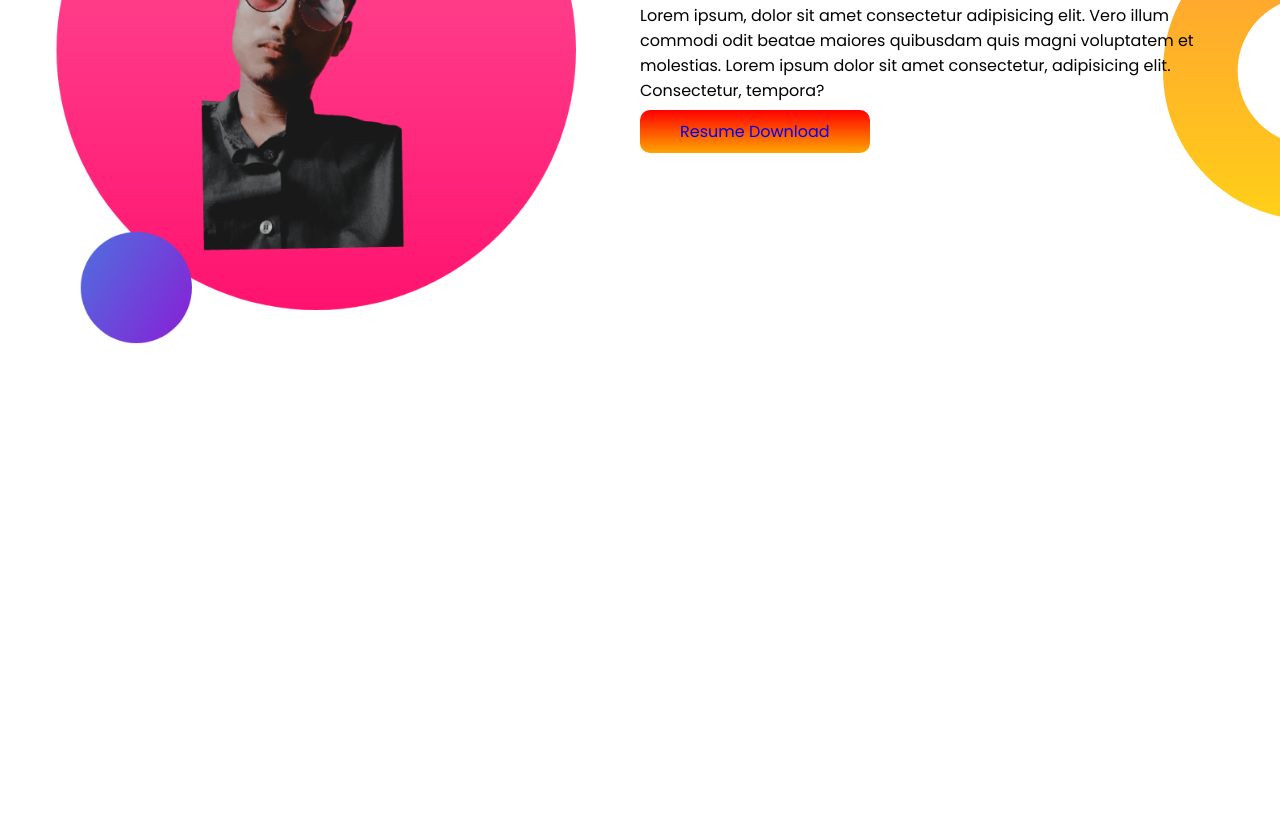
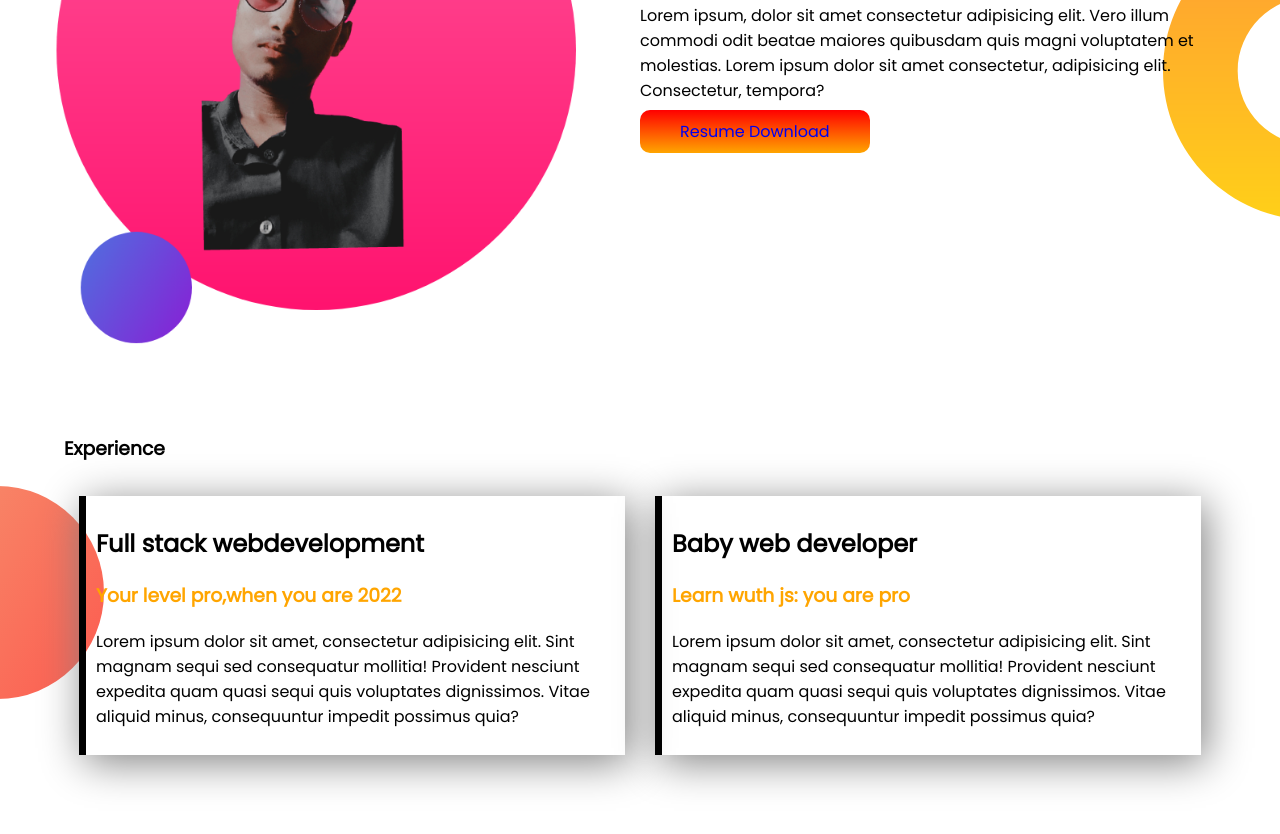
Before and after one commit to Arifur1638/professional-portfolio, a plain HTML site: page index.html in a window 1280 px wide. Shown: the part 933-1767 px from the top of the page. Before the commit the page ends 1284 px from the top, so only its background shows below. Drawn offline with Linux system fonts and the light colour scheme.

Commit message:
experience area

```diff
--- a/index.html
+++ b/index.html
@@ -34,8 +34,25 @@
     <h2>Become a Webdeveloper</h2>
     <p> Lorem ipsum, dolor sit amet consectetur adipisicing elit. Vero illum commodi odit beatae maiores quibusdam quis magni voluptatem et molestias. Lorem ipsum dolor sit amet consectetur, adipisicing elit. Consectetur, tempora?</p>
     <a class="linkcolor" href="https://Drive.google.com">Resume Download</a>
+    </div>
+</section>
 
-</div>
+<section id="experiencearea">
+    <h3>Experience</h3>
+   <div class="experience-area-part">
+    <div id="fullstack">
+        <h2>Full stack webdevelopment</h2>
+        <h3>Your level pro,when you are 2022</h3>
+        <p>Lorem ipsum dolor sit amet, consectetur adipisicing elit. Sint magnam sequi sed consequatur mollitia! Provident nesciunt expedita quam quasi sequi quis voluptates dignissimos. Vitae aliquid minus, consequuntur impedit possimus quia?</p>
+
+     </div>
+     <div id="baby">
+         <h2>Baby web developer</h2>
+         <h3>Learn wuth js: you are pro</h3>
+         <p>Lorem ipsum dolor sit amet, consectetur adipisicing elit. Sint magnam sequi sed consequatur mollitia! Provident nesciunt expedita quam quasi sequi quis voluptates dignissimos. Vitae aliquid minus, consequuntur impedit possimus quia?</p>
+
+     </div>
+   </div>
 </section>
 
 
--- a/style.css
+++ b/style.css
@@ -44,3 +44,35 @@ h1{
     width: 100%;
 
 }
+
+#experiencearea{
+    background-image: url(images/exp-bg.png);
+    background-repeat: no-repeat;
+    background-position: left;
+    padding: 5%;
+}
+.experience-area-part{
+    display: flex;
+}
+.experience-area-part h3{
+    color: orange;
+}
+.experience-area-part div{
+    box-shadow:5px 7px 40px gray ;
+    height: 80%;
+    margin: 15px;
+}
+#fullstack{
+    border-left: 7px solid;
+    background-image: linear-gradient(180deg, red tomato);
+    height: 80%;
+ border-image-slice:1 ;
+ padding: 10px;
+}
+#baby{
+    border-left: 7px solid;
+    background-image: linear-gradient(180deg,blue tomato);
+    height: 80%;
+ border-image-slice: 1;
+ padding: 10px;
+}
```
